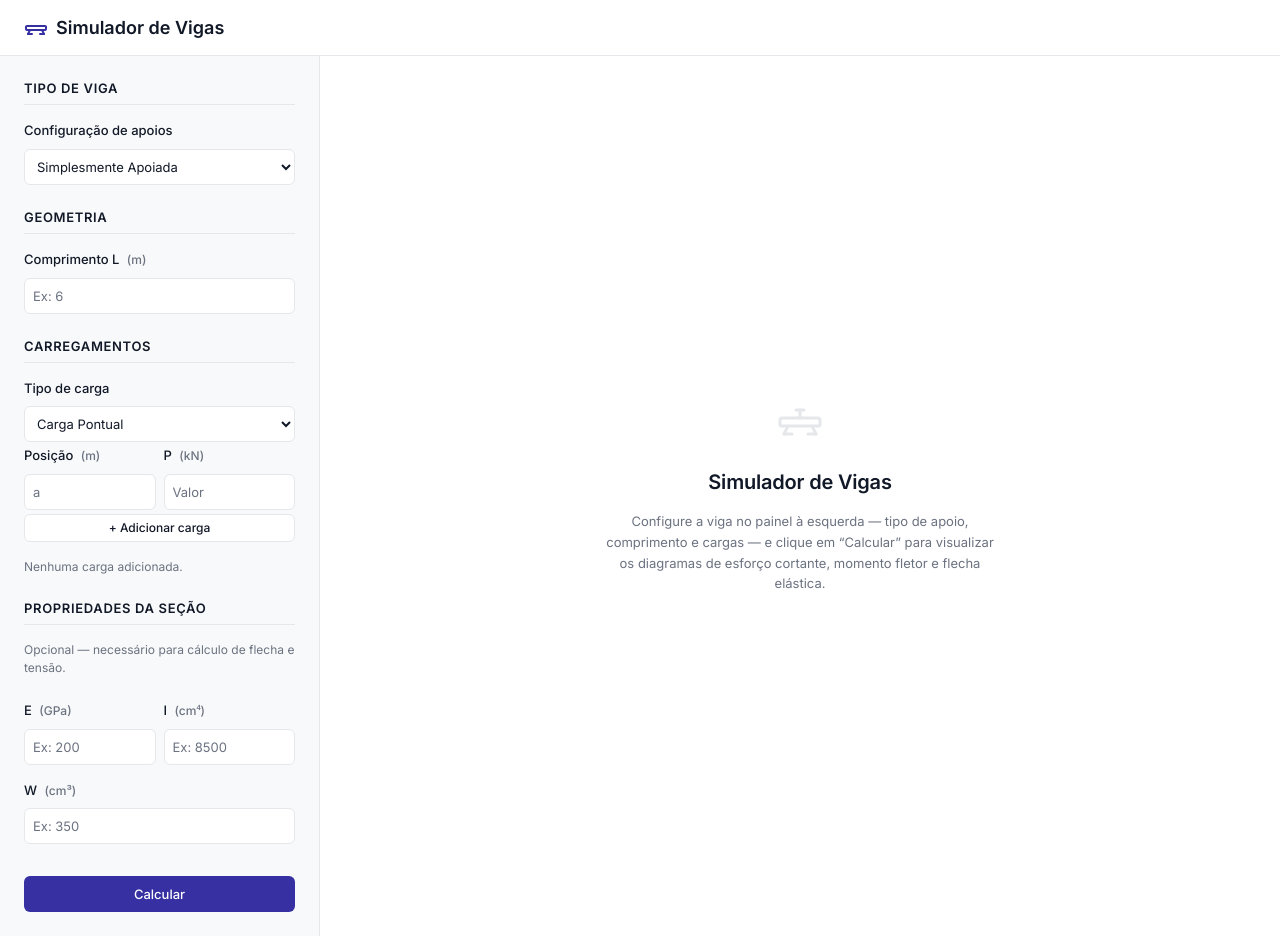
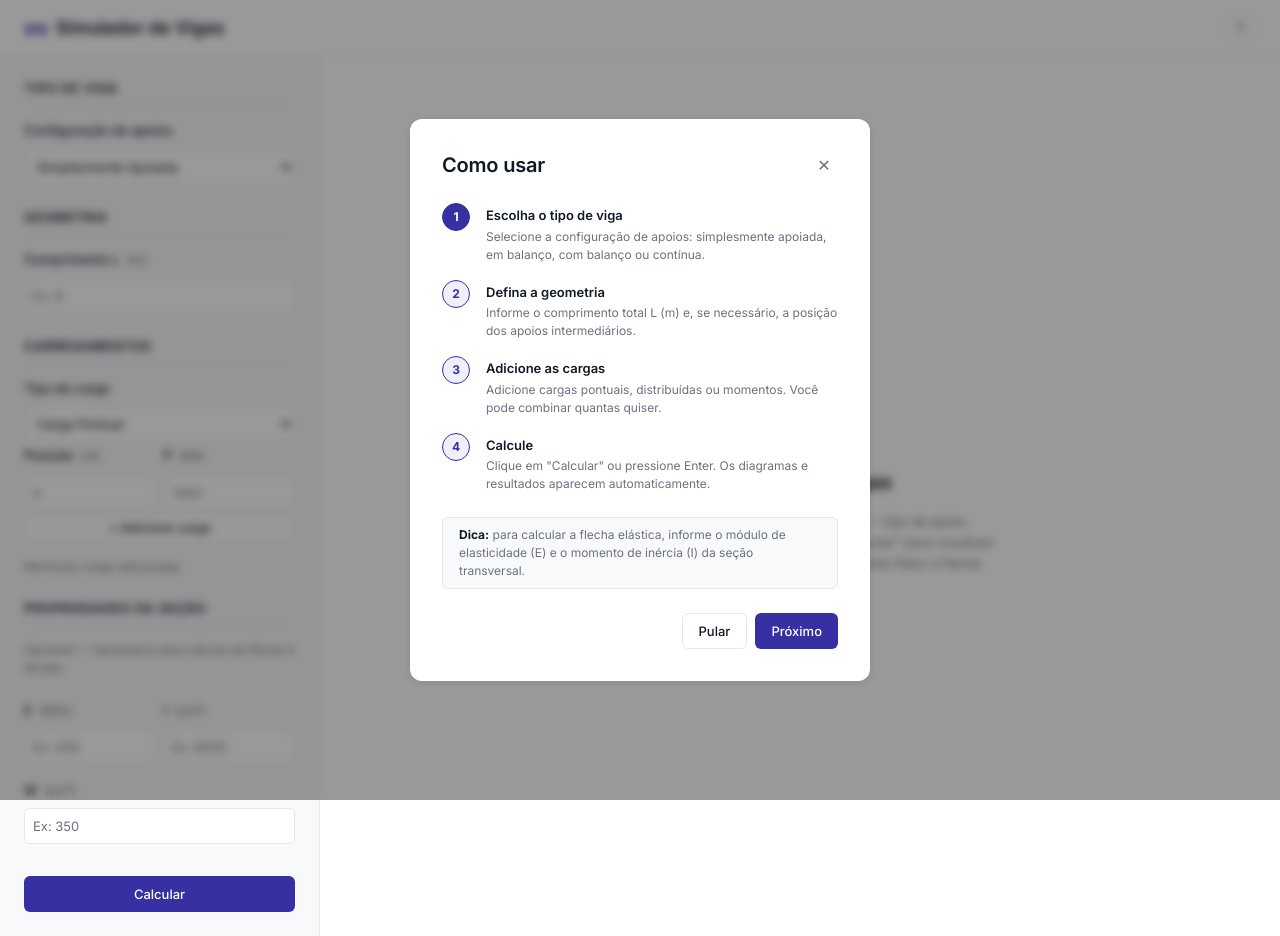
Before and after one commit to dev-oliveiraaa/simulador-vigas, a React (Vite) app: page / in a window 1280 px wide. Built offline with nearby package versions, Linux system fonts and the light colour scheme.

Commit message:
feat(onboarding): add tutorial overlay with 4 steps
- Create Onboarding component with step-by-step guide
- Persist 'seen' state in localStorage
- Add help button (?) in header to reopen tutorial
- Include tip about E/I for deflection calculation
- Smooth entrance animations

```diff
--- a/src/App.jsx
+++ b/src/App.jsx
@@ -3,6 +3,7 @@ import InputPanel from './components/InputPanel/InputPanel.jsx'
 import BeamSchematic from './components/BeamSchematic/BeamSchematic.jsx'
 import DiagramPanel from './components/Diagrams/DiagramPanel.jsx'
 import ResultsTable from './components/ResultsTable/ResultsTable.jsx'
+import Onboarding from './components/Onboarding/Onboarding.jsx'
 import { validateConfig, validateLoad } from './engine/validators.js'
 import { generateDiagramData } from './engine/diagramData.js'
 import './App.css'
@@ -14,6 +15,7 @@ import './App.css'
 function App() {
   const [results, setResults] = useState(null)
   const [errors, setErrors] = useState([])
+  const [showOnboarding, setShowOnboarding] = useState(false)
 
   const handleCalculate = useCallback((config) => {
     // Validate configuration
@@ -74,7 +76,14 @@ function App() {
           Simulador de Vigas
         </div>
         <div className="app-header__actions">
-          {/* Help button will be added in onboarding feature */}
+          <button
+            className="help-btn"
+            onClick={() => setShowOnboarding(true)}
+            aria-label="Abrir tutorial"
+            title="Tutorial"
+          >
+            ?
+          </button>
         </div>
       </header>
 
@@ -120,6 +129,11 @@ function App() {
           )}
         </section>
       </main>
+
+      <Onboarding
+        forceShow={showOnboarding}
+        onClose={() => setShowOnboarding(false)}
+      />
     </div>
   )
 }
--- /dev/null
+++ b/src/components/Onboarding/Onboarding.css
@@ -0,0 +1,177 @@
+/* ============================================
+   Onboarding — Tutorial overlay
+   ============================================ */
+
+.onboarding-overlay {
+  position: fixed;
+  inset: 0;
+  z-index: 1000;
+  display: flex;
+  align-items: center;
+  justify-content: center;
+  background: rgba(0, 0, 0, 0.4);
+  backdrop-filter: blur(4px);
+  animation: fadeIn 0.2s ease;
+}
+
+@keyframes fadeIn {
+  from { opacity: 0; }
+  to { opacity: 1; }
+}
+
+.onboarding-card {
+  background: var(--color-bg);
+  border-radius: var(--radius-lg);
+  box-shadow: var(--shadow-md);
+  max-width: 460px;
+  width: 90%;
+  padding: var(--space-xl);
+  animation: slideUp 0.25s ease;
+}
+
+@keyframes slideUp {
+  from {
+    opacity: 0;
+    transform: translateY(16px);
+  }
+  to {
+    opacity: 1;
+    transform: translateY(0);
+  }
+}
+
+.onboarding-card__header {
+  display: flex;
+  align-items: center;
+  justify-content: space-between;
+  margin-bottom: var(--space-lg);
+}
+
+.onboarding-card__title {
+  font-size: var(--text-xl);
+  font-weight: 600;
+  color: var(--color-text-heading);
+}
+
+.onboarding-card__close {
+  width: 28px;
+  height: 28px;
+  display: flex;
+  align-items: center;
+  justify-content: center;
+  background: transparent;
+  border: none;
+  cursor: pointer;
+  color: var(--color-text-muted);
+  border-radius: var(--radius-sm);
+  font-size: 16px;
+  transition: background 0.15s ease;
+}
+
+.onboarding-card__close:hover {
+  background: var(--color-bg-hover);
+  color: var(--color-text-heading);
+}
+
+/* --- Steps --- */
+
+.onboarding-steps {
+  display: flex;
+  flex-direction: column;
+  gap: var(--space-md);
+  margin-bottom: var(--space-lg);
+}
+
+.onboarding-step {
+  display: flex;
+  gap: var(--space-md);
+  align-items: flex-start;
+}
+
+.onboarding-step__number {
+  width: 28px;
+  height: 28px;
+  border-radius: 50%;
+  display: flex;
+  align-items: center;
+  justify-content: center;
+  font-size: var(--text-xs);
+  font-weight: 700;
+  flex-shrink: 0;
+  background: var(--color-accent-light);
+  color: var(--color-accent);
+  border: 1.5px solid var(--color-accent);
+}
+
+.onboarding-step--active .onboarding-step__number {
+  background: var(--color-accent);
+  color: #ffffff;
+}
+
+.onboarding-step__content {
+  display: flex;
+  flex-direction: column;
+  gap: 2px;
+  padding-top: 3px;
+}
+
+.onboarding-step__title {
+  font-size: var(--text-sm);
+  font-weight: 600;
+  color: var(--color-text-heading);
+}
+
+.onboarding-step__desc {
+  font-size: var(--text-xs);
+  color: var(--color-text-muted);
+  line-height: 1.5;
+}
+
+/* --- Tip --- */
+
+.onboarding-tip {
+  font-size: var(--text-xs);
+  color: var(--color-text-muted);
+  background: var(--color-bg-panel);
+  padding: var(--space-sm) var(--space-md);
+  border-radius: var(--radius-sm);
+  border: 1px solid var(--color-border);
+  margin-bottom: var(--space-lg);
+  line-height: 1.5;
+}
+
+.onboarding-tip strong {
+  color: var(--color-text-heading);
+}
+
+/* --- Footer --- */
+
+.onboarding-footer {
+  display: flex;
+  justify-content: flex-end;
+  gap: var(--space-sm);
+}
+
+/* --- Help button in header --- */
+
+.help-btn {
+  width: 32px;
+  height: 32px;
+  display: flex;
+  align-items: center;
+  justify-content: center;
+  background: transparent;
+  border: 1px solid var(--color-border);
+  border-radius: 50%;
+  cursor: pointer;
+  color: var(--color-text-muted);
+  font-size: var(--text-sm);
+  font-weight: 600;
+  transition: all 0.15s ease;
+}
+
+.help-btn:hover {
+  background: var(--color-bg-hover);
+  border-color: var(--color-accent);
+  color: var(--color-accent);
+}
--- /dev/null
+++ b/src/components/Onboarding/Onboarding.jsx
@@ -0,0 +1,113 @@
+import { useState, useEffect } from 'react'
+import './Onboarding.css'
+
+const STORAGE_KEY = 'simulador-vigas-onboarding-seen'
+
+const STEPS = [
+  {
+    title: 'Escolha o tipo de viga',
+    desc: 'Selecione a configuração de apoios: simplesmente apoiada, em balanço, com balanço ou contínua.',
+  },
+  {
+    title: 'Defina a geometria',
+    desc: 'Informe o comprimento total L (m) e, se necessário, a posição dos apoios intermediários.',
+  },
+  {
+    title: 'Adicione as cargas',
+    desc: 'Adicione cargas pontuais, distribuídas ou momentos. Você pode combinar quantas quiser.',
+  },
+  {
+    title: 'Calcule',
+    desc: 'Clique em "Calcular" ou pressione Enter. Os diagramas e resultados aparecem automaticamente.',
+  },
+]
+
+/**
+ * Onboarding — Tutorial overlay shown on first visit.
+ *
+ * @param {object} props
+ * @param {boolean} props.forceShow - Force show even if previously dismissed
+ * @param {Function} props.onClose - Callback when closed
+ */
+function Onboarding({ forceShow = false, onClose }) {
+  const [visible, setVisible] = useState(false)
+  const [currentStep, setCurrentStep] = useState(0)
+
+  useEffect(() => {
+    if (forceShow) {
+      setVisible(true)
+      setCurrentStep(0)
+      return
+    }
+
+    const seen = localStorage.getItem(STORAGE_KEY)
+    if (!seen) {
+      setVisible(true)
+    }
+  }, [forceShow])
+
+  const handleClose = () => {
+    localStorage.setItem(STORAGE_KEY, 'true')
+    setVisible(false)
+    setCurrentStep(0)
+    onClose?.()
+  }
+
+  const handleNext = () => {
+    if (currentStep < STEPS.length - 1) {
+      setCurrentStep(prev => prev + 1)
+    } else {
+      handleClose()
+    }
+  }
+
+  if (!visible) return null
+
+  return (
+    <div className="onboarding-overlay" onClick={handleClose} role="dialog" aria-modal="true" aria-label="Tutorial de uso">
+      <div className="onboarding-card" onClick={(e) => e.stopPropagation()}>
+        <div className="onboarding-card__header">
+          <h2 className="onboarding-card__title">Como usar</h2>
+          <button
+            className="onboarding-card__close"
+            onClick={handleClose}
+            aria-label="Fechar tutorial"
+          >
+            ✕
+          </button>
+        </div>
+
+        <div className="onboarding-steps">
+          {STEPS.map((step, idx) => (
+            <div
+              key={idx}
+              className={`onboarding-step ${idx === currentStep ? 'onboarding-step--active' : ''}`}
+            >
+              <div className="onboarding-step__number">{idx + 1}</div>
+              <div className="onboarding-step__content">
+                <span className="onboarding-step__title">{step.title}</span>
+                <span className="onboarding-step__desc">{step.desc}</span>
+              </div>
+            </div>
+          ))}
+        </div>
+
+        <div className="onboarding-tip">
+          <strong>Dica:</strong> para calcular a flecha elástica, informe o módulo
+          de elasticidade (E) e o momento de inércia (I) da seção transversal.
+        </div>
+
+        <div className="onboarding-footer">
+          <button className="btn btn-secondary" onClick={handleClose}>
+            Pular
+          </button>
+          <button className="btn btn-primary" onClick={handleNext} id="onboarding-next-btn">
+            {currentStep < STEPS.length - 1 ? 'Próximo' : 'Começar'}
+          </button>
+        </div>
+      </div>
+    </div>
+  )
+}
+
+export default Onboarding
```
